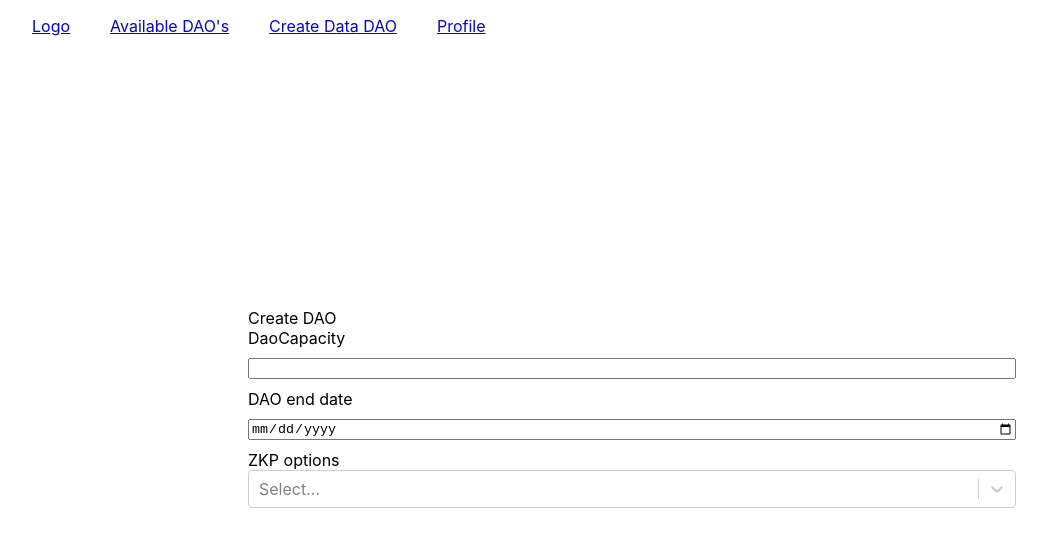
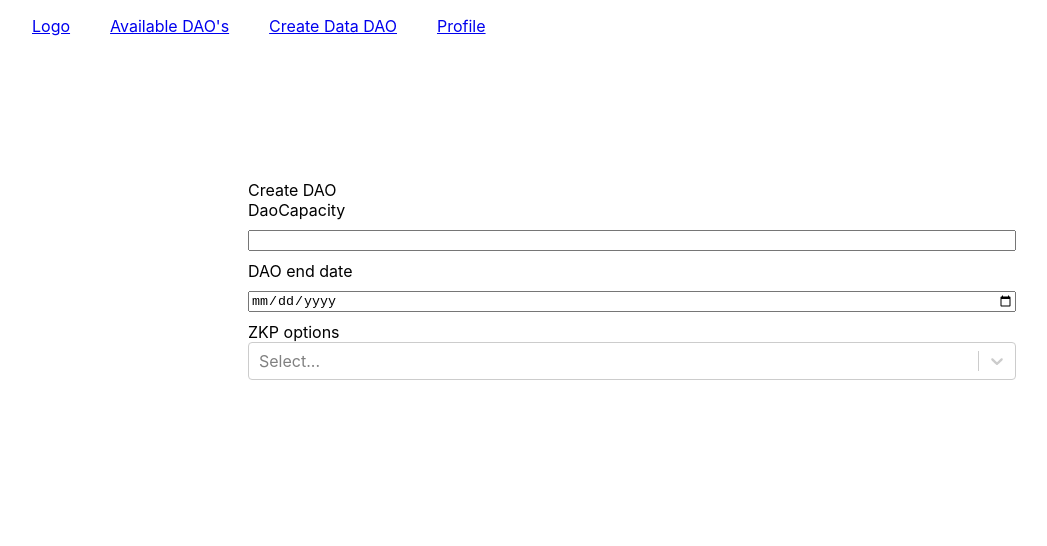
Before and after one commit to Abhay-2811/Zk-DataDao, a React (Create React App) app in the folder Client/: page /createDao in a window 1280 px wide. Shown: the top 546 px of the page, without its empty margins (8-1055 px from the left). Built offline with nearby package versions, Linux system fonts and the light colour scheme.

Commit message:
update create.jsx

```diff
--- a/Client/src/Pages/Create.jsx
+++ b/Client/src/Pages/Create.jsx
@@ -1,16 +1,19 @@
-import React, { useEffect, useState } from 'react'
+import React, { useState } from 'react'
 import Select from 'react-select'
 import './create.css'
 
 const SelectedOption =(props)=> {
   if(props.option==='Age restriction'){
   return(
-    <input placeholder='min age' type='number'/>
+    <>
+    <label htmlFor="" style={{marginTop:'10px'}}>Age range</label>
+    <input style={{margin: '10px 0 10px 0'}} placeholder='min age' type='number'/>
+    </>
   )
   }
   if(props.option==='Twitter following restriction'){
     return(
-      <p>
+      <p style={{margin: '10px 0 10px 0'}}>
         Feature not available yet !
       </p>
     )
@@ -24,16 +27,14 @@ const Create = () => {
     { value: 'Age restriction', label: 'Age' },
     { value: 'Twitter following restriction', label: 'Social'},
   ]
-
-  useEffect(()=>{console.log(selected);})
   return (
     <div className='create-dao'>
       Create DAO
       <label htmlFor="daoCapacity">DaoCapacity</label>
-      <input type="number" id='daoCapacity'/>
+      <input type="number" id='daoCapacity' min={1}/>
       <label htmlFor="DAOend">DAO end date</label>
       <input type="date" name="DAOend" id="DAOend" />
-      <label htmlFor="">ZKP options</label>
+      <label htmlFor="zkpOtions">ZKP options</label>
       <Select className="basic-single"
         classNamePrefix="select"
         name="zkpOtions"
--- a/Client/src/Pages/create.css
+++ b/Client/src/Pages/create.css
@@ -1,7 +1,9 @@
 .create-dao{
     display: flex;
     flex-direction: column;
-    margin: 20%;
+    margin-left: 20%;
+    margin-right: 20%;
+    margin-top: 10%;
 }
 
 .create-dao input{
```
